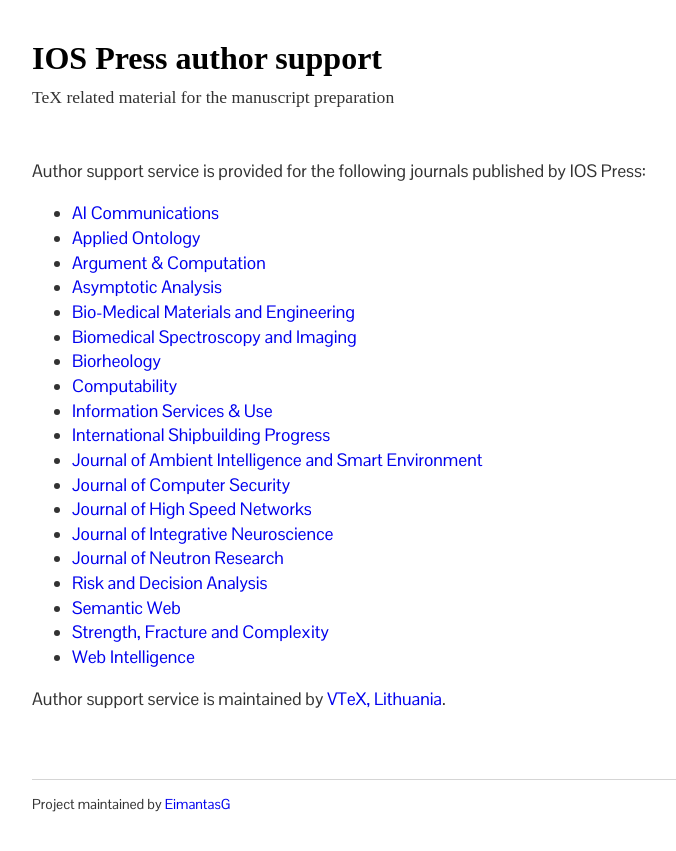
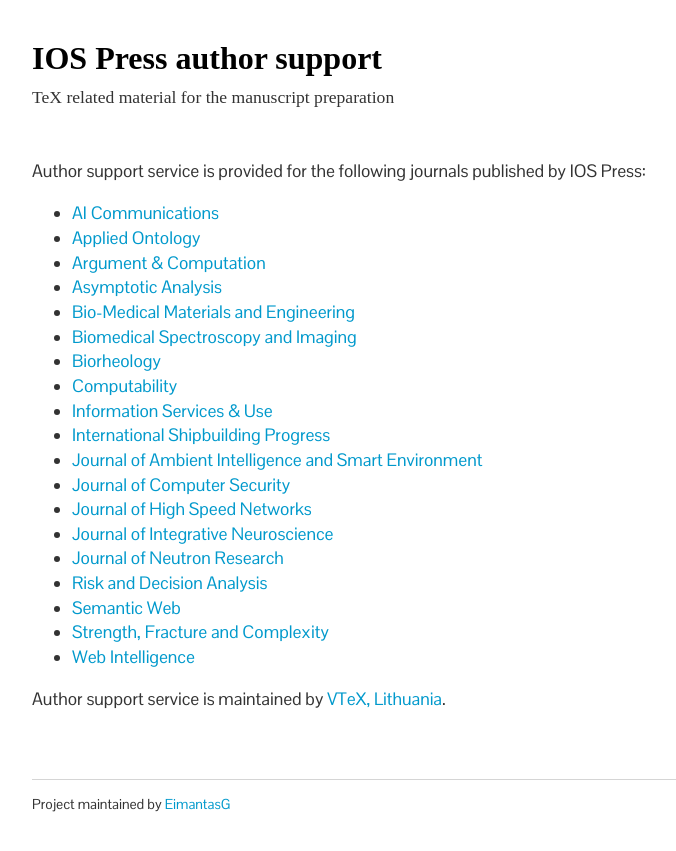
Before and after one commit to EimantasG/IOS, a Jekyll site: the page built from README.md, in a window 1280 px wide. Shown: the top 851 px of the page, without its empty margins (224-900 px from the left). Built offline with Jekyll 4.4.1, drawn with Linux system fonts in a browser that asks for light colours; some web fonts are replaced; our own code applies the rules of GitHub Pages for plain Markdown files.

Commit message:
Test colors

```diff
--- a/css/main.css
+++ b/css/main.css
@@ -7,7 +7,10 @@ section {
   padding-bottom:50px;
 }
 
-a { text-decoration: none; }
+a {
+  text-decoration: none;
+  color: #0099cc;
+}
 a:hover { text-decoration: underline; }
 
 p, ul { font-family: 'Pontano Sans'; font-size: 1.1em; line-height: 1.4em; color: #333; }
```
